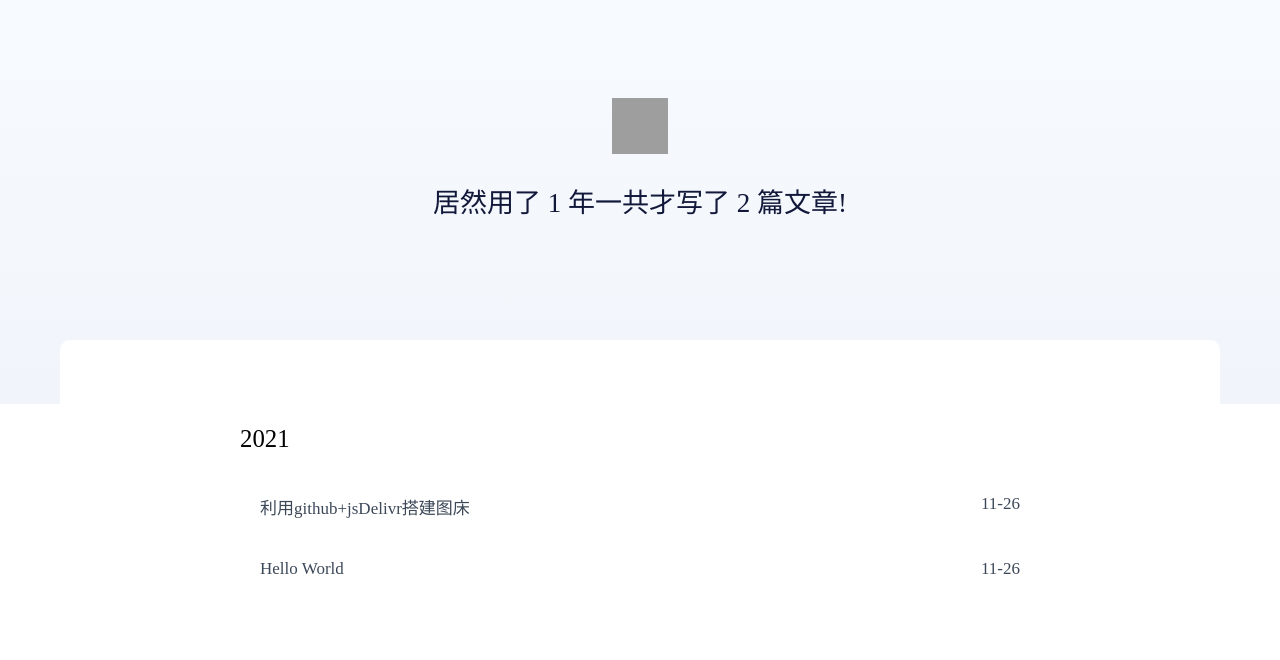
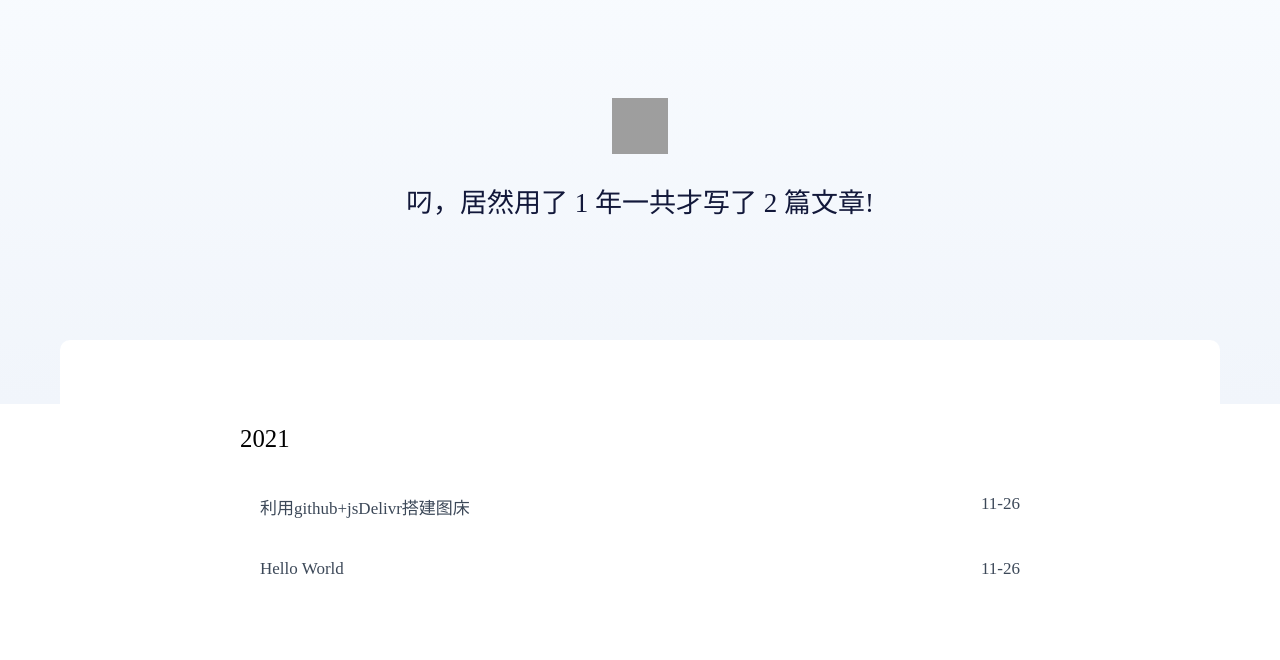
Before and after one commit to luzizheng/luzizheng.github.io, a plain HTML site: page archives/2021/11/index.html in a window 1280 px wide. Shown: the part 103-763 px from the top of the page. Drawn offline with Linux system fonts and the light colour scheme; grey boxes are pictures that could not be loaded.

Commit message:
Site updated: 2021-11-26 14:32:20

```diff
--- a/archives/2021/11/index.html
+++ b/archives/2021/11/index.html
@@ -270,7 +270,7 @@
             <img src="https://cdn.jsdelivr.net/gh/luzizheng/images@master/img/avatar.png" alt="Q">
         </span>
 
-        <h2>居然用了 1 年一共才写了 2 篇文章!</h2>
+        <h2>叼，居然用了 1 年一共才写了 2 篇文章!</h2>
     </div>
 </div>
 <div class="article-content">
```
Also changed, not shown: archives/2021/index.html (+1 -1 lines), archives/index.html (+1 -1 lines).
